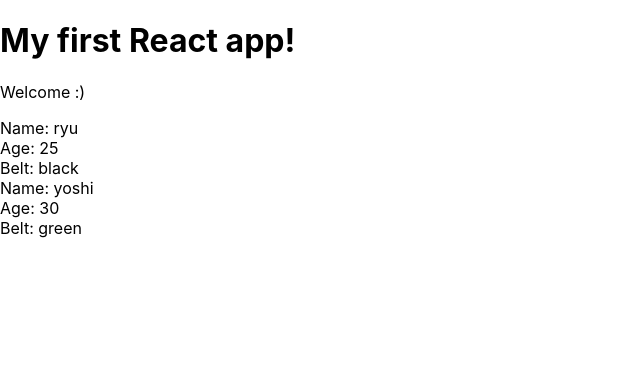
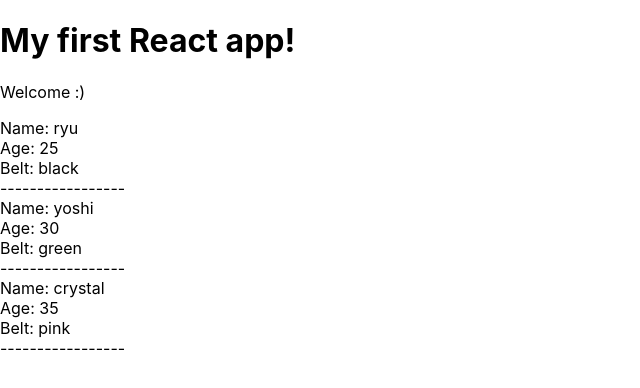
Before and after one commit to MarcinPietkiewicz/myapp, a React (Create React App) app: page / in a window 1280 px wide. Shown: the top 388 px of the page, without its empty margins (0-640 px from the left). Built offline with nearby package versions, Linux system fonts and the light colour scheme.

Commit message:
Added ninjalist map function

```diff
--- a/src/App.js
+++ b/src/App.js
@@ -2,15 +2,20 @@ import React, { Component } from 'react';
 import Ninjas from './Ninjas'
 
 class App extends Component {
-
+  state = {
+    ninjas: [
+      { name: 'ryu', age: 25, belt: 'black', id: 1 },
+      { name: 'yoshi', age: 30, belt: 'green', id: 2 },
+      { name: 'crystal', age: 35, belt: 'pink', id: 3 }
+    ]
+  }
 
   render() {
     return (
       <div className="App" >
         <h1> My first React app!</h1>
         <p>Welcome :)</p>
-        <Ninjas name='ryu' age='25' belt='black' />
-        <Ninjas name='yoshi' age='30' belt='green' />
+        <Ninjas ninjas={this.state.ninjas} />
       </div>)
   }
 }
--- a/src/Ninjas.js
+++ b/src/Ninjas.js
@@ -4,15 +4,25 @@ class Ninjas extends Component {
 
     render() {
 
-        const { name, age, belt } = this.props
+        const { ninjas } = this.props
+        const ninjaList = ninjas.map(ninja => {
+            return (
+                <div className="ninja" key={ninja.id}>
+                    <div>Name: {ninja.name}</div>
+                    <div>Age: {ninja.age}</div>
+                    <div>Belt: {ninja.belt}</div>
+                    <div>-----------------</div>
+                </div >
+            )
+        })
 
         return (
-            <div className="ninja">
-                <div>Name: {name}</div>
-                <div>Age: {age}</div>
-                <div>Belt: {belt}</div>
+            <div className="ninja-list" >
+                {ninjaList}
             </div>
         )
+
+
     }
 }
 
```
